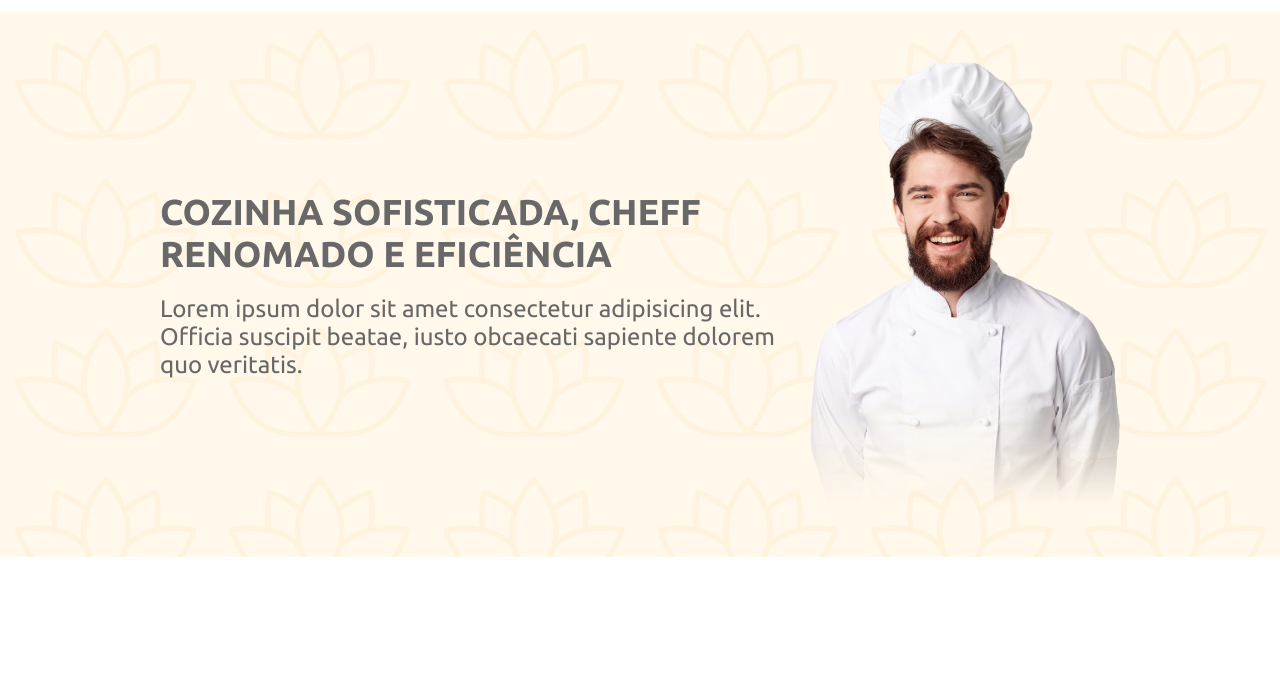
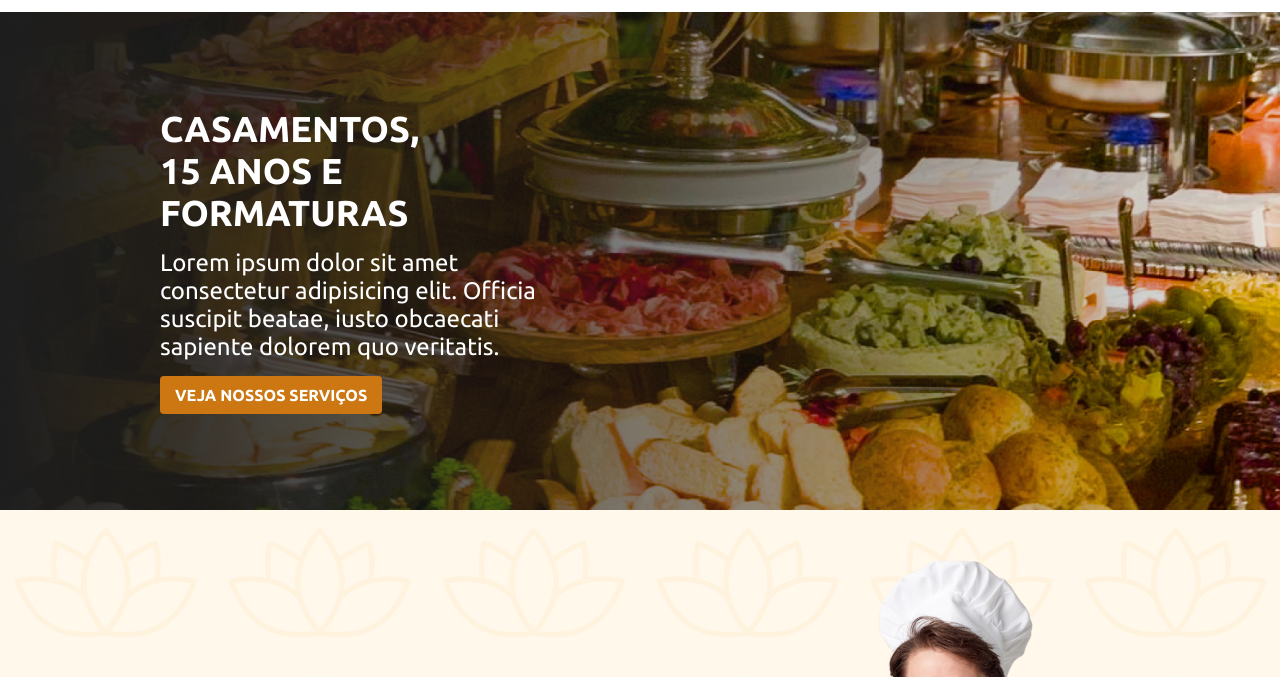
Before and after one commit to nantegastronomia/website, a Gatsby site: page / in a window 1280 px wide. Shown: the part 123-800 px from the top of the page. Built offline with nearby package versions, Linux system fonts and the light colour scheme; Gatsby itself is replaced by a stand-in of ours.

Commit message:
hero back test

```diff
--- a/src/pages/index.tsx
+++ b/src/pages/index.tsx
@@ -2,6 +2,7 @@ import type { HeadFC, PageProps } from "gatsby"
 import React from "react"
 import Cheff from "ui/components/cheff"
 import Clientes from "ui/components/clientes"
+import Hero from "ui/components/hero"
 import Pilares from "ui/components/pilares"
 import Layout from "../ui/components/layout"
 
@@ -10,7 +11,7 @@ export const Head: HeadFC = () => <title>Nantê Gastronomia</title>
 const IndexPage: React.FC<PageProps> = () => {
 	return (
 		<Layout>
-			{/* <Hero /> */}
+			<Hero />
 			<Cheff />
 			<Clientes />
 			<Pilares />
```
